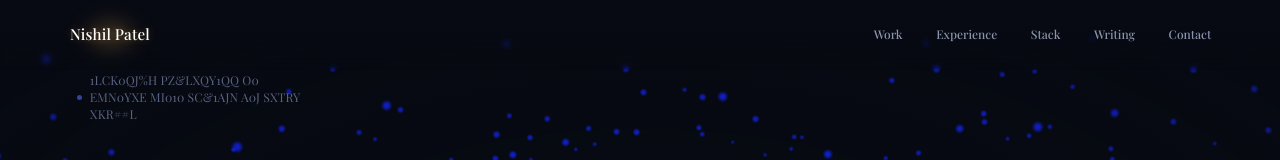
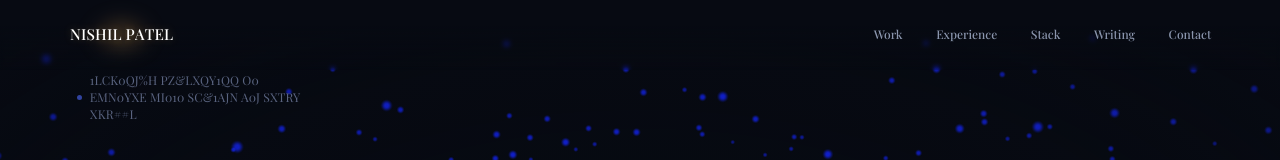
Before and after one commit to nishil17ai-blip/nishil-portfolio, a React (Vite) app: page / in a window 1280 px wide. Shown: the top 160 px of the page. Built offline with nearby package versions, Linux system fonts and the light colour scheme; a web font is replaced by a local one.

Commit message:
03/09 v3.5 portfolio

```diff
--- a/src/components/Nav.tsx
+++ b/src/components/Nav.tsx
@@ -10,14 +10,21 @@ const LINKS = [
   { id: "contact", label: "Contact" },
 ];
 
-// Full name at the top of the page, collapsing to the assistant's name
-// once scrolled. Clicking the mark opens the assistant at either
-// state - "Ask NIEL" while scrolled (mark reads "NEIL"), and now the
-// same action from the top of the page too (mark reads "Nishil
-// Patel") - rather than the top state being a separate back-to-top
-// link like it was before.
-const FULL_NAME = "Nishil Patel";
-const SHORT_NAME = "NEIL";
+// The same technique anthropic.com uses for ANTHROPIC -> AI: keep a
+// few letters of the full name fixed in place and collapse everything
+// between them to zero width, so the short form reads as the long
+// form *resolving* rather than being swapped out. That only works if
+// the short form's letters actually appear, in order, inside the full
+// name - "NIEL" does: N and I are the first two letters of "Nishil",
+// E and L are the last two of "Patel". The array itself stays normal
+// mixed case; `.nav-logo` uppercases everything with CSS so it always
+// reads as a clean "NISHIL PATEL" -> "NIEL", not a stylized mixed-case
+// hidden acronym. The space is a non-breaking space (`\u00A0`) rather
+// than a plain " " - a lone regular space as the entire text content
+// of a flex/inline-block item isn't reliably rendered by every
+// browser and was disappearing, merging the two words together.
+const NAME_LETTERS = ["N", "i", "s", "h", "i", "l", "\u00A0", "P", "a", "t", "e", "l"];
+const KEPT_INDICES = new Set([0, 1, 10, 11]); // "N" "i" ... "e" "l" -> NIEL
 
 // How far down the page before the mark is considered "scrolled" -
 // small enough that it reacts almost immediately, matching the snappy
@@ -46,10 +53,10 @@ export function Nav({ active, chatOpen, showChatBtn, onChatToggle }: NavProps) {
   const chatPillPulse = usePulse();
   const chatPillMobilePulse = usePulse();
 
-  // Drives the wordmark swap: full "Nishil Patel" at the very top of
-  // the page, crossfading to "NEIL" the moment the visitor scrolls
-  // past the threshold, and back the instant they return to the top -
-  // both directions, exactly like Anthropic's header.
+  // Drives the wordmark morph: full "NISHIL PATEL" at the very top of
+  // the page, collapsing to "NIEL" the moment the visitor scrolls past
+  // the threshold, and expanding back the instant they return to the
+  // top - both directions, exactly like Anthropic's header.
   useEffect(() => {
     const evaluate = () => setScrolled(window.scrollY > SCROLL_THRESHOLD);
     evaluate();
@@ -92,8 +99,8 @@ export function Nav({ active, chatOpen, showChatBtn, onChatToggle }: NavProps) {
   }
 
   // Both states now do the same thing: open the assistant. The
-  // scrolled/"NEIL" click already did this; this just extends the
-  // same behavior to the top-of-page/"Nishil Patel" state too, since
+  // scrolled/"NIEL" click already did this; this just extends the
+  // same behavior to the top-of-page/"NISHIL PATEL" state too, since
   // it's the primary way into NIEL directly from the logo at any
   // scroll position now, not just after scrolling.
   function handleLogoClick() {
@@ -112,12 +119,15 @@ export function Nav({ active, chatOpen, showChatBtn, onChatToggle }: NavProps) {
       onClick={handleLogoClick}
       aria-label={logoLabel}
     >
-      <span className="nav-logo-full" aria-hidden={scrolled}>
-        {FULL_NAME}
-      </span>
-      <span className="nav-logo-short" aria-hidden={!scrolled}>
-        {SHORT_NAME}
-      </span>
+      {NAME_LETTERS.map((letter, i) => (
+        <span
+          key={i}
+          className={`nav-logo-letter${KEPT_INDICES.has(i) ? "" : " nav-logo-letter--collapsible"}`}
+          aria-hidden={scrolled && !KEPT_INDICES.has(i) ? true : undefined}
+        >
+          {letter}
+        </span>
+      ))}
     </button>
   );
 
--- a/src/index.css
+++ b/src/index.css
@@ -235,21 +235,23 @@ p {
   backdrop-filter: blur(2px);
 }
 
-/* ── Wordmark: "Nishil Patel" at the top of the page, crossfading to
-   "NEIL" on scroll - once collapsed to "NEIL", the mark itself opens
-   the assistant (same action as the "Ask NIEL" pill), instead of just
-   being a back-to-top link. Both strings are stacked in the same grid
-   cell so the swap crossfades in place without a layout-width jump,
-   regardless of how different "Nishil Patel" and "NEIL" are in length. */
+/* ── Wordmark: "NIshil PatEL" -> "NIEL" on scroll, same technique
+   anthropic.com uses for ANTHROPIC -> AI. The letters that survive the
+   collapse (N, I, E, L) never move or resize; only the letters between
+   them shrink away, so the two forms read as the same mark resolving
+   rather than one swapping for the other. Clicking it opens the
+   assistant either way (same action as the "Ask NIEL" pill), not just
+   a back-to-top link. ── */
 .nav-logo {
   position: relative;
-  display: inline-grid;
+  display: inline-flex;
   align-items: center;
   flex-shrink: 0;
   font-family: var(--mono);
   font-size: 0.95rem;
   font-weight: 500;
   letter-spacing: 0.01em;
+  text-transform: uppercase;
   color: #fff;
   text-shadow: 0 0 8px rgba(255, 209, 102, 0.3);
   z-index: 1;
@@ -295,33 +297,29 @@ p {
   opacity: 0.85;
 }
 
-.nav-logo-full,
-.nav-logo-short {
-  grid-area: 1 / 1;
+.nav-logo-letter {
+  display: inline-block;
   white-space: nowrap;
-  transition: opacity 0.35s ease, transform 0.4s ease;
-}
-
-.nav-logo-short {
+}
+
+.nav-logo-letter--collapsible {
+  max-width: 1.2em;
+  opacity: 1;
+  transform: translateY(0);
+  overflow: hidden;
+  transition: max-width 0.5s cubic-bezier(0.65, 0, 0.35, 1),
+    opacity 0.35s ease, transform 0.4s ease;
+}
+
+.nav-logo[data-scrolled="true"] .nav-logo-letter--collapsible {
+  max-width: 0;
   opacity: 0;
   transform: translateY(-0.3em);
 }
 
-.nav-logo[data-scrolled="true"] .nav-logo-full {
-  opacity: 0;
-  transform: translateY(0.3em);
-}
-
-.nav-logo[data-scrolled="true"] .nav-logo-short {
-  opacity: 1;
-  transform: translateY(0);
-}
-
 @media (prefers-reduced-motion: reduce) {
-  .nav-logo-full,
-  .nav-logo-short {
-    transition: opacity 0.35s ease;
-    transform: none !important;
+  .nav-logo-letter--collapsible {
+    transition: none;
   }
 }
 
```
